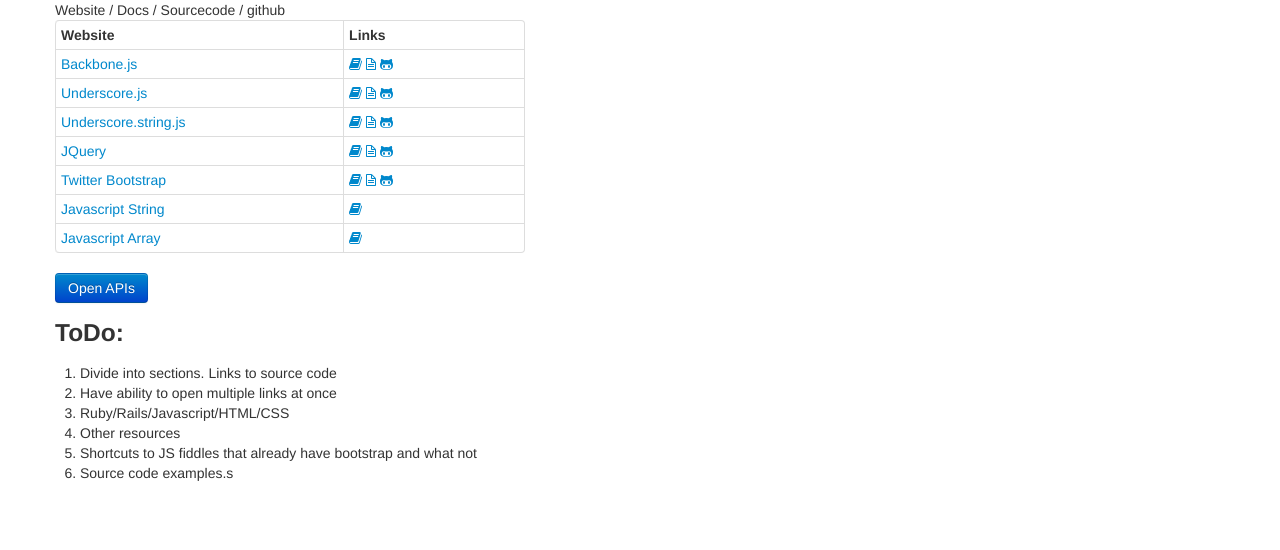
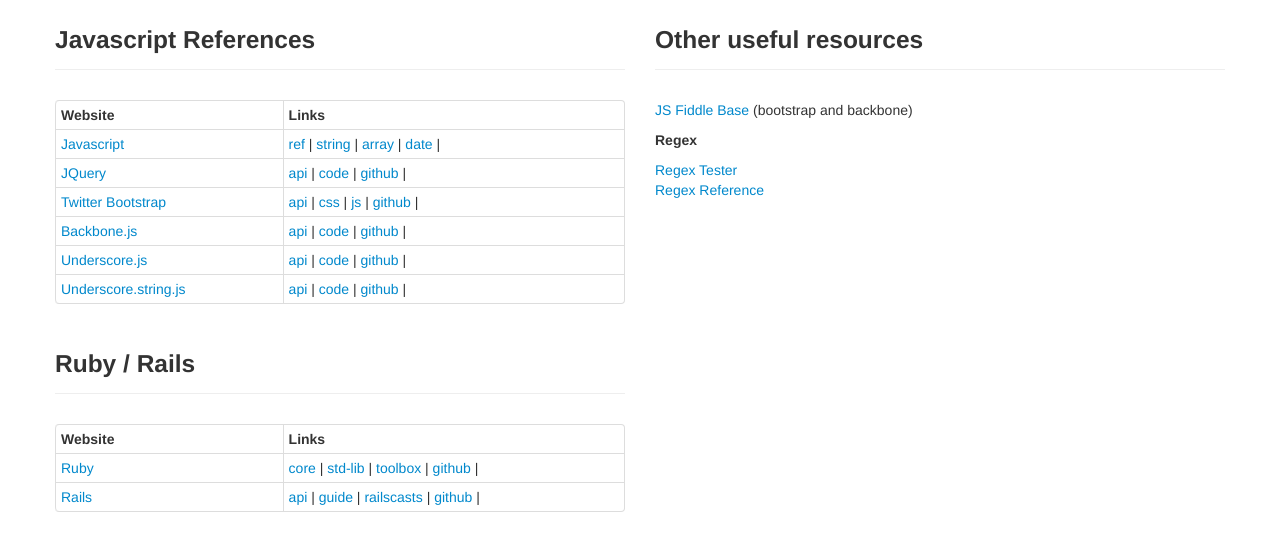
Before and after one commit to hajpoj/reference-page, a plain HTML site: page index.html in a window 1280 px wide. Drawn offline with nearby package versions, Linux system fonts and the light colour scheme.

Commit message:
add new content

```diff
--- a/index.html
+++ b/index.html
@@ -25,57 +25,70 @@
 <![endif]-->
 
 <div class="container">
-
-  Website / Docs / Sourcecode / github
   <div class="row">
-    <div class="span5">
-
+    <div class="span6 ">
+      <h3 class="page-header">Javascript References</h3>
       <table class="o-table-resources table table-bordered table-condensed">
+        <colgroup>
+          <col span="1" style="width:40%;">
+        </colgroup>
         <thead>
         <tr>
           <th class="span3">Website</th>
           <th class="span2">Links</th>
         </tr>
         </thead>
-        <tbody id="resourceTable">
+        <tbody id="javascript-resource">
+        </tbody>
+      </table>
+    </div>
+    <div class="span6">
+      <h3 class="page-header">Other useful resources</h3>
+      <a href="http://jsfiddle.net/hajpoj/Ny5Km/">JS Fiddle Base</a>
+      (bootstrap and backbone)
+      <h5>Regex</h5>
+      <a href="http://regexpal.com/">Regex Tester</a>
+      <br><a href="http://www.regular-expressions.info/">Regex Reference</a>
+    </div>
+  </div>
+
+  <div class="row">
+
+  </div>
+
+  <div class="row">
+    <div class="span6">
+      <h3 class="page-header">Ruby / Rails</h3>
+      <table class="o-table-resources table table-bordered table-condensed">
+        <colgroup>
+          <col span="1" style="width:40%;">
+        </colgroup>
+        <thead>
+        <tr>
+          <th class="span3">Website</th>
+          <th class="span2">Links</th>
+        </tr>
+        </thead>
+        <tbody id="rails-resource">
         </tbody>
       </table>
     </div>
   </div>
 
-  <button id="openAPIs" class="btn btn-primary">Open APIs</button>
-
-  <h3>ToDo:</h3>
-  <ol>
-    <li>Divide into sections. Links to source code</li>
-    <li>Have ability to open multiple links at once</li>
-    <li>Ruby/Rails/Javascript/HTML/CSS</li>
-    <li>Other resources</li>
-    <li>Shortcuts to JS fiddles that already have bootstrap and what not</li>
-    <li>Source code examples.s</li>
-  </ol>
-
 </div>
 
-<script src="//ajax.googleapis.com/ajax/libs/jquery/1.8.3/jquery.min.js"></script>
-<script>window.jQuery || document.write('<script src="js/vendor/jquery-1.8.3.min.js"><\/script>')</script>
+<script src="js/vendor/jquery-1.8.3.min.js"></script>
 <script src="js/vendor/underscore.js"></script>
 <script src="js/vendor/backbone.js"></script>
 <script src="js/plugins.js"></script>
 <script src="js/main.js"></script>
 
 <script id="resourceTemplate" type="text/html">
-    <td><a href="{{ main_url }}" target="_blank">{{ name }}</a></td>
+    <td><a href="{{ url }}" target="_blank">{{ name }}</a></td>
     <td class="o-resource-links">
-      {[ if(api_url !== "") { ]}
-      <a href="{{ api_url }}" class="api-link" target="_blank"><i class="icon-book"></i></a>
-      {[ } ]}
-      {[ if(code_url !== "") { ]}
-      <a href="{{ code_url }}" target="_blank"><i class="icon-file-alt"></i></a>
-      {[ } ]}
-      {[ if(github_url !== "") { ]}
-      <a href="{{ github_url }}" target="_blank"><i class="icon-github-alt"></i></a>
-      {[ } ]}
+      {[ links.forEach(function(element) { ]}
+        <a href="{{ element.url }}" target="_blank">{{ element.name }}</a>&nbsp;|
+      {[ }); ]}
     </td>
 </script>
 
--- a/js/main.js
+++ b/js/main.js
@@ -13,72 +13,184 @@
 };
 
 $(function() {
-  var resources = [
+
+  // **************************************************************************
+  // Resource lists
+
+  var javascriptResources = [
+    {
+      name: "Javascript",
+      url: "https://developer.mozilla.org/en-US/docs/JavaScript",
+      links: [
+        {
+          name: "ref",
+          url: "https://developer.mozilla.org/en-US/docs/JavaScript/Reference"
+        },
+        {
+          name: "string",
+          url: "https://developer.mozilla.org/en-US/docs/JavaScript/Reference/Global_Objects/String"
+        },
+        {
+          name: "array",
+          url: "https://developer.mozilla.org/en-US/docs/JavaScript/Reference/Global_Objects/Array"
+        },
+        {
+          name: "date",
+          url: "https://developer.mozilla.org/en-US/docs/JavaScript/Reference/Global_Objects/Date"
+        }
+      ]
+    },
+    {
+      name: "JQuery",
+      url: "http://jquery.com/",
+      links: [
+        {
+          name: "api",
+          url: "http://api.jquery.com/"
+        },
+        {
+          name: "code",
+          url: "https://github.com/jquery/jquery/tree/master/src"
+        },
+        {
+          name: "github",
+          url: "https://github.com/jquery/jquery"
+        }
+      ]
+    },
+    {
+      name: "Twitter Bootstrap",
+      url: "http://twitter.github.com/bootstrap/",
+      links: [
+        {
+          name: "api",
+          url: "http://twitter.github.com/bootstrap/javascript.html"
+        },
+        {
+          name: "css",
+          url: "https://github.com/twitter/bootstrap/blob/master/docs/assets/css/bootstrap.css"
+        },
+        {
+          name: "js",
+          url: "https://github.com/twitter/bootstrap/blob/master/docs/assets/js/bootstrap.js"
+        },
+        {
+          name: "github",
+          url: "https://github.com/twitter/bootstrap"
+        }
+      ]
+    },
     {
       name: "Backbone.js",
-      main_url: "http://www.backbonejs.com",
-      api_url: "http://www.backbonejs.com",
-      code_url: "https://gist.github.com/723448ef3d7cf3ba3b0f",
-      github_url: "https://github.com/documentcloud/backbone"
+      url: "http://www.backbonejs.com",
+      links: [
+      {
+        name: "api",
+        url: "http://www.backbonejs.com"
+      },
+        {
+          name: "code",
+          url: "https://github.com/documentcloud/backbone/blob/master/backbone.js"
+        },
+        {
+          name: "github",
+          url: "https://github.com/documentcloud/backbone"
         }
-    , {
+      ]
+    },
+    {
       name: "Underscore.js",
-      main_url: "http://underscorejs.org",
-      api_url: "http://underscorejs.org",
-      code_url: "https://gist.github.com/4de2ec66ad46e4f521ef",
-      github_url: "https://github.com/documentcloud/underscore"
+      url: "http://underscorejs.org",
+      links: [
+        {
+          name: "api",
+          url: "http://underscorejs.org"
+        },
+        {
+          name: "code",
+          url: "https://github.com/documentcloud/underscore/blob/master/underscore.js"
+        },
+        {
+          name: "github",
+          url: "https://github.com/documentcloud/underscore"
         }
-    , {
+      ]
+    },
+    {
       name: "Underscore.string.js",
-      main_url: "http://epeli.github.com/underscore.string/",
-      api_url: "https://github.com/epeli/underscore.string#readme",
-      code_url: "https://gist.github.com/29d89f78de3f52da3c5b",
-      github_url: "https://github.com/epeli/underscore.string"
+      url: "http://epeli.github.com/underscore.string/",
+      links: [
+        {
+          name: "api",
+          url: "https://github.com/epeli/underscore.string#readme"
+        },
+        {
+          name: "code",
+          url: "https://github.com/epeli/underscore.string/blob/master/lib/underscore.string.js"
+        },
+        {
+          name: "github",
+          url: "https://github.com/epeli/underscore.string"
         }
-    , {
-      name: "JQuery",
-      main_url: "http://jquery.com/",
-      api_url: "http://api.jquery.com/",
-      code_url: "https://github.com/jquery/jquery/tree/master/src",
-      github_url: "https://github.com/jquery/jquery"
+      ]
     }
-    , {
-      name: "Twitter Bootstrap",
-      main_url: "http://twitter.github.com/bootstrap/",
-      api_url: "http://twitter.github.com/bootstrap/javascript.html",
-      code_url: "https://github.com/twitter/bootstrap/blob/master/docs/assets/js/bootstrap.js",
-      github_url: "https://github.com/twitter/bootstrap"
+  ];
+
+  var railsResources = [
+    {
+      name: "Ruby",
+      url: "http://www.ruby-lang.org/en/",
+      links: [
+        {
+          name: "core",
+          url: "http://www.ruby-doc.org/core-1.9.3/"
+        },
+        {
+          name: "std-lib",
+          url: "http://www.ruby-doc.org/stdlib-1.9.3/"
+        },
+        {
+          name: "toolbox",
+          url: "https://www.ruby-toolbox.com/blog"
+        },
+        {
+          name: "github",
+          url: "https://github.com/ruby/ruby"
         }
-    , {
-      name: "Javascript String",
-      main_url: "http://www.impressivewebs.com/javascript-string-methods-reference/",
-      api_url: "http://www.hunlock.com/blogs/The_Complete_Javascript_Strings_Reference",
-      code_url: "",
-      github_url: ""
+      ]
+    },
+    {
+      name: "Rails",
+      url: "http://rubyonrails.org/",
+      links: [
+        {
+          name: "api",
+          url: "http://api.rubyonrails.org/"
+        },
+        {
+          name: "guide",
+          url: "http://guides.rubyonrails.org/"
+        },
+        {
+          name: "railscasts",
+          url: "http://railscasts.com/"
+        },
+        {
+          name: "github",
+          url: "https://github.com/rails/rails"
         }
-    , {
-      name: "Javascript Array",
-      main_url: "http://www.impressivewebs.com/javascript-array-methods-reference/",
-      api_url: "http://www.hunlock.com/blogs/Mastering_Javascript_Arrays",
-      code_url: "",
-      github_url: ""
+      ]
     }
-//    , {
-//      name: "",
-//      main_url: "",
-//      api_url: "",
-//      code_url: "",
-//      github_url: ""
-//    }
   ];
+
+  /****************************************************************************
+   * Code
+   */
 
   hf.models.Resource = Backbone.Model.extend({
     defaults: {
       name: "",
-      main_url: "",
-      api_url: "",
-      code_url: "",
-      github: ""
+      url: ""
     }
   });
 
@@ -120,9 +232,13 @@
 
   hf.views.Appview = Backbone.View.extend({
     initialize: function() {
-      var resourceTableView = new hf.views.ResourceTable({
-        el: $('#resourceTable'),
-        resourceJSON: resources
+      var javascriptTableView = new hf.views.ResourceTable({
+        el: $('#javascript-resource'),
+        resourceJSON: javascriptResources
+      });
+      var railsTableView = new hf.views.ResourceTable({
+        el: $('#rails-resource'),
+        resourceJSON: railsResources
       });
     }
   });
@@ -131,4 +247,14 @@
     el: $('body')
   });
 
+  // Other code
+
+  // set all a links to have a target of _blank
+  $('a').each(function(index, element) {
+    var $elm = $(element);
+    if(typeof $elm.attr('target') === 'undefined') {
+      $elm.attr('target', '_blank');
+    }
   });
+
+});
```
Lines whose indentation alone changed are shown as unchanged.
